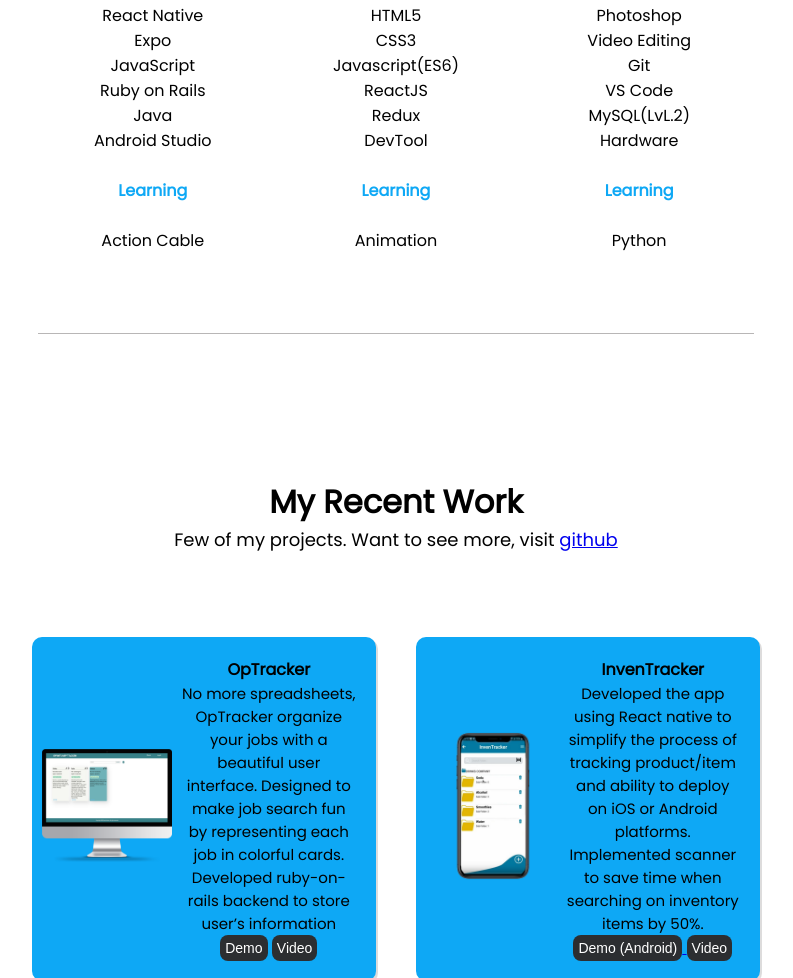
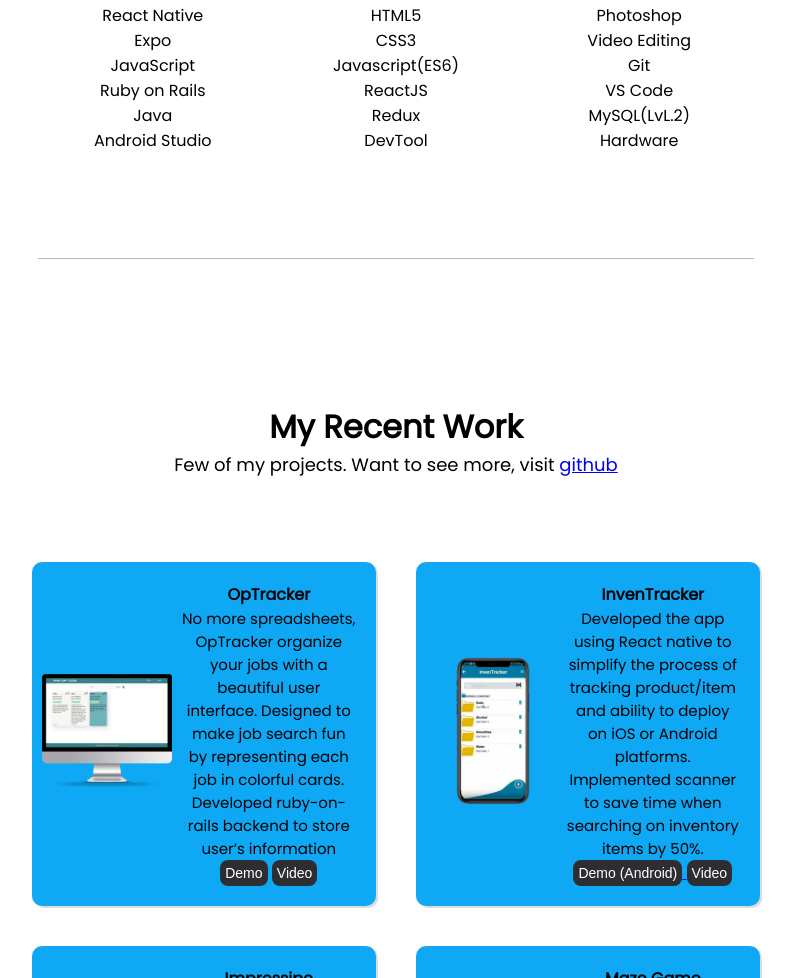
Before and after one commit to TenNga/kevinkarma-com, a plain HTML site: page index.html in a window 1280 px wide. Shown: the part 1609-2587 px from the top of the page, without its empty margins (244-1037 px from the left). Drawn offline with nearby package versions, Linux system fonts and the light colour scheme; a script that the page names is missing; a web font is replaced by a local one.

Commit message:
update status on learning

```diff
--- a/index.html
+++ b/index.html
@@ -70,9 +70,7 @@
                             <li>Android Studio</li>
                         </ul>
                         <br />
-                        <h4 id="skillHeading" data-scroll>Learning</h4>
-                        <br />
-                        <p data-scroll>Action Cable</p>
+
                     </div>
                     <div class="itemCard" >
                         <img id="cardIcon" src="img/webIcon.png" alt="web icon">
@@ -86,9 +84,7 @@
                             <li>DevTool</li>
                         </ul>
                         <br />
-                        <h4 id="skillHeading" data-scroll>Learning</h4>
-                        <br />
-                        <p data-scroll>Animation</p>
+
                     </div>
                     <div class="itemCard">
                         <img id="cardIcon" src="img/interestIcon.png" alt="Interest icon">
@@ -102,9 +98,7 @@
                             <li>Hardware</li>
                         </ul>
                         <br />
-                        <h4 id="skillHeading" data-scroll>Learning</h4>
-                        <br />
-                        <p data-scroll>Python</p>
+
                     </div>
                 </div>
             </div>
```
Also changed, not shown: 1 other file.
